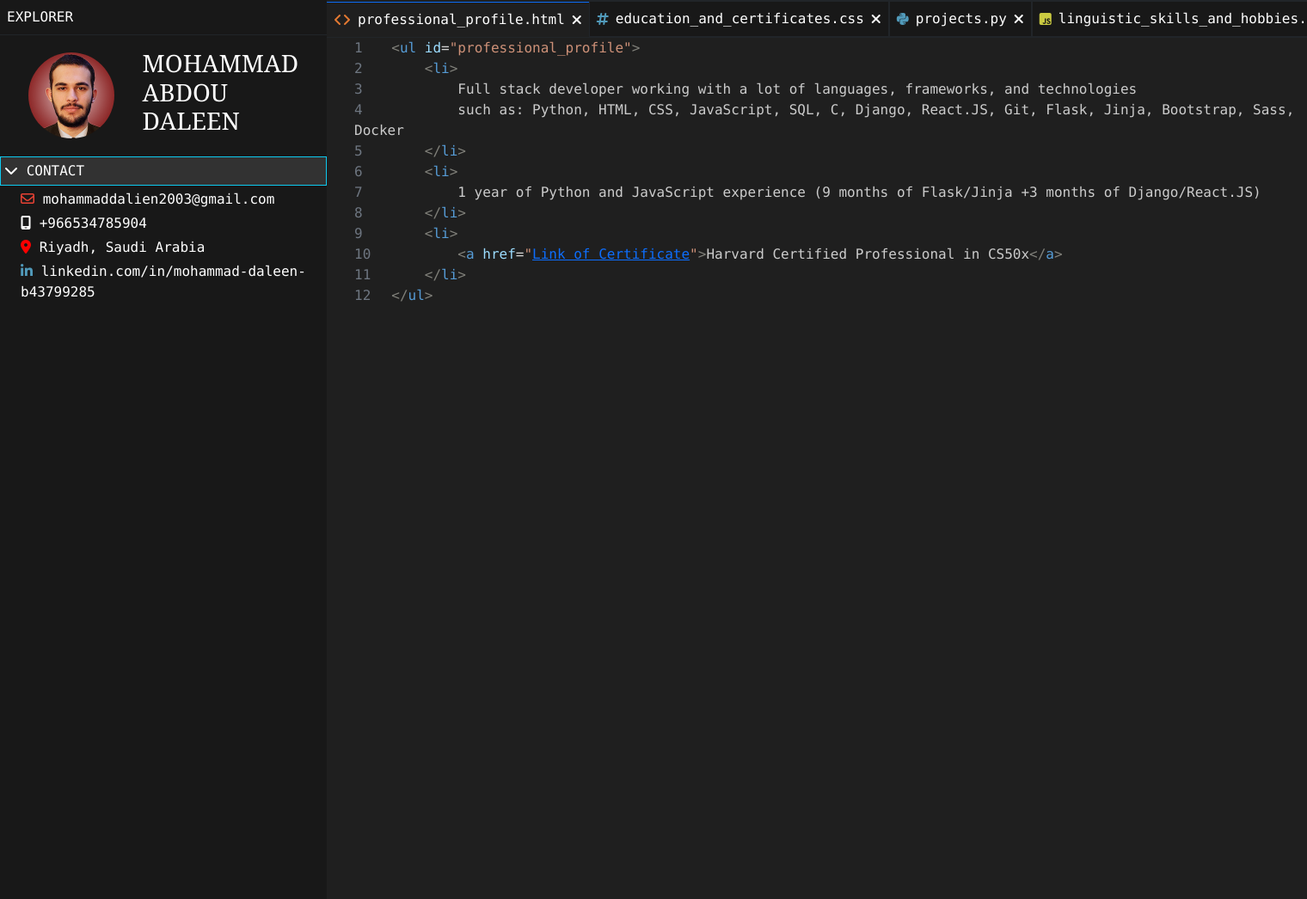
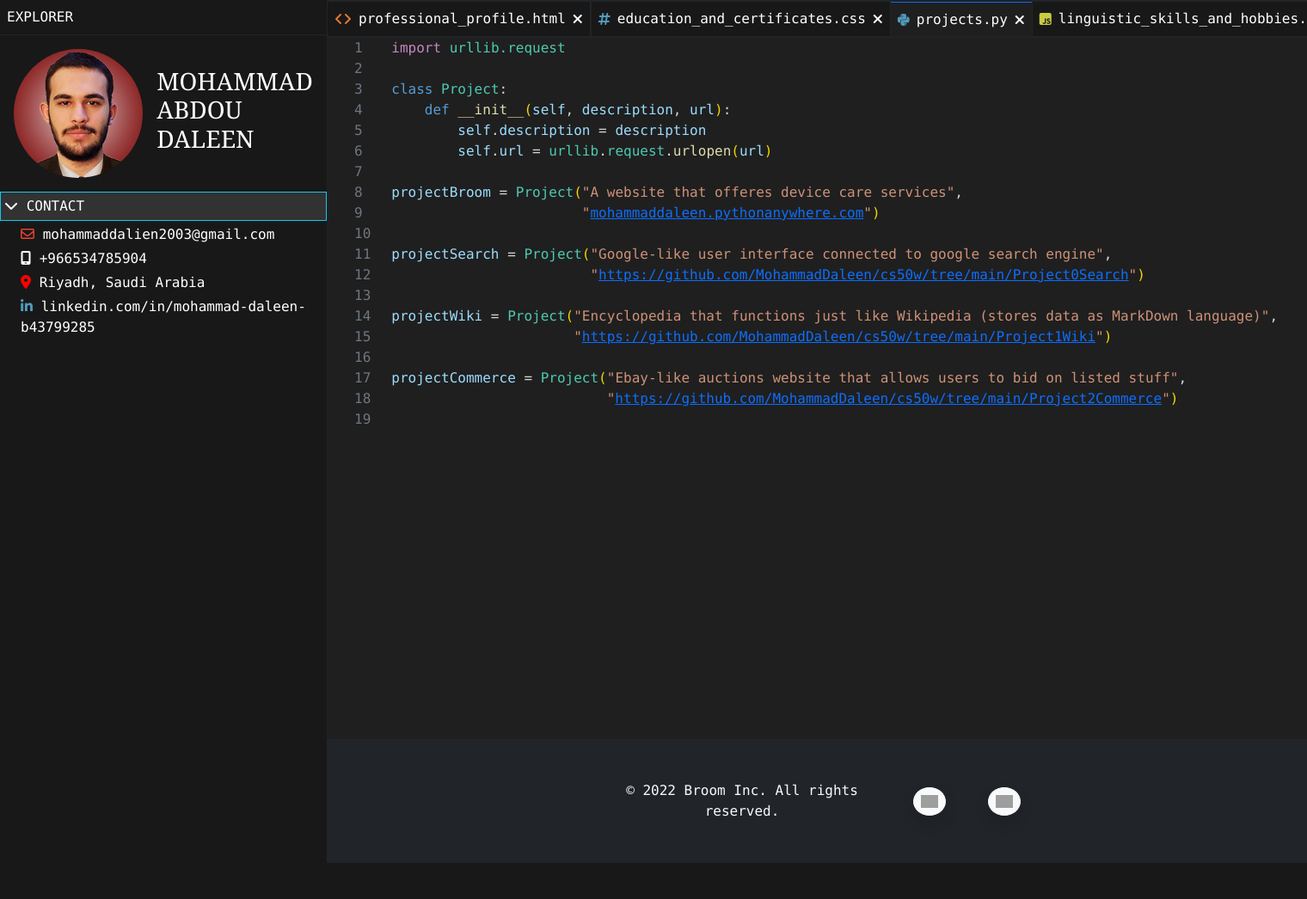
Before and after one commit to MohammadDaleen/cv, a Django app: page / in a window 1520 px wide; the page is wider, and only the part inside the window is pictured. Shown: the part 42-1088 px from the top of that part at 86% size. After the commit the page ends 1046 px from the top of that part, so only its background shows below. Run offline with Django 4.2, Linux system fonts and the light colour scheme; some libraries are stand-ins or nearby versions; grey boxes are pictures that could not be loaded.

Commit message:
Add terminal + try fix scroll bar

```diff
--- a/resume/static/resume/main.js
+++ b/resume/static/resume/main.js
@@ -6,7 +6,7 @@ document.addEventListener('DOMContentLoaded', function() {
   }
 
   // Load default code
-  load_tab(`${tabsIDs[0]}`);
+  load_tab(`${tabsIDs[2]}`);
 });
 
 // Tabs
--- a/resume/static/resume/styles.css
+++ b/resume/static/resume/styles.css
@@ -1,7 +1,6 @@
 body {
     font-family: Consolas, 'Courier New', monospace;
     height: 100vh;
-    overflow-y: hidden;
 }
 
 #navbar {
@@ -17,8 +16,8 @@ body {
 }
 
 #profile {
-    width: 100px;
-    height: 100px;
+    width: 150px;
+    height: 150px;
 }
 
 #main {
@@ -27,6 +26,7 @@ body {
 }
 
 #py-code {
+    height: 450px;
     overflow: scroll;
     overflow-x: hidden;
 }
--- a/resume/templates/resume/index.html
+++ b/resume/templates/resume/index.html
@@ -3,13 +3,13 @@
 {% load static %}
 
 {% block body %}
-    <nav id="navbar" class="bg-dark navbar navbar-dark navbar-expand-lg p-1">
+    <nav class="bg-dark navbar navbar-dark navbar-expand-lg p-1">
         <div class="container-fluid d-flex align-items-center">
             <a class="h5 mb-0 navbar-brand" href="">About Me</a>
         </div>
     </nav>
     <!--div id="body" class="container-fluid d-flex align-items-stretch p-0"-->
-    <div id="main" class="text-white d-flex">
+    <div id="main" class="text-white d-flex p-0 m-0">
         <div id="sidebar" class="col-3 sidebar p-0">
             <div class='d-flex align-items-center p-2 border-dark border-bottom'>
                 EXPLORER
@@ -55,7 +55,7 @@
         </div>
 
 
-        <div id="code" class="col-9 p-0">
+        <div id="code" class="col-9 p-0 d-flex flex-column">
             <div id="navbar" class='d-flex align-items-center border-dark border-bottom border-top'>
 
                 <div id="html" class="d-flex align-items-center justify-content-center p-2">
@@ -133,7 +133,6 @@
                 <li class="d-flex"><span class="ms-4 selector">&lcub;</span>
             </ol>
 
-
             <ol id="py-code" class="m-0" style="display: none;">
                 <li><span class="ms-4 reserve">import</span><span class="lib">&nbsp;urllib.request</span></li>
                 <li></li>
@@ -163,7 +162,6 @@
 
             </ol>
 
-
             <ol id="js-code" class="m-0" style="display: none;">
                 <li><span class="ms-4 sign">function</span><span class="variable">&nbsp;linguistic_skills</span><span class="bracket">&lpar;&rpar; &lbrace;</span></li>
 
@@ -182,6 +180,26 @@
                 <li><span class="ms-4"><span class="bracket">&rbrace;</span></li>
             </ol>
 
+            <footer class="bg-dark mt-auto">
+                <div class="container-lg">
+                    <div class="align-items-center d-flex justify-content-center p-5 row text-light">
+                        <div class="col-12 col-md-12 col-lg-4 col-xxl-4 d-flex justify-content-center pb-3 pb-lg-0 px-0">
+                            <span class="my-auto text-center">© 2022 Broom Inc. All rights reserved.</span>
+                        </div>
+                        <div class="col-2 col-md-1 col-lg-1 col-xxl-1 d-flex justify-content-center pb-0 px-0">
+                            <a class="btn btn-light p-2 rounded-circle shadow" href="https://wa.me/966534785904" rel="noopener noreferrer" role="button" target="_blank">
+                                <img alt="Whatsapp Icon" class="align-item-center d-flex justify-content-center" height="auto" src="/static/ico/whatsapp.ico" width="20">
+                            </a>
+                        </div>
+                        <div class="col-2 col-md-1 col-lg-1 col-xxl-1 d-flex justify-content-center pb-0 px-0">
+                            <a class="btn btn-light p-2 rounded-circle shadow" href="mailto:broom.meknasa@gmail.com" role="button">
+                                <img alt="Gmail Icon" class="d-flex align-item-center justify-content-center" height="auto" src="/static/ico/gmail.ico" width="20">
+                            </a>
+                        </div>
+                    </div>
+                </div>
+            </footer>
+
         </div>
     </div>
 {% endblock %}
--- a/resume/templates/resume/layout.html
+++ b/resume/templates/resume/layout.html
@@ -10,7 +10,7 @@
         <link href="{% static 'resume/styles.css' %}" rel="stylesheet">
         <script src="{% static 'resume/main.js' %}"></script>
     </head>
-    <body class="">
+    <body class="m-0 p-0 d-flex flex-column">
         {% block body %}
         {% endblock %}
     </body>
```
